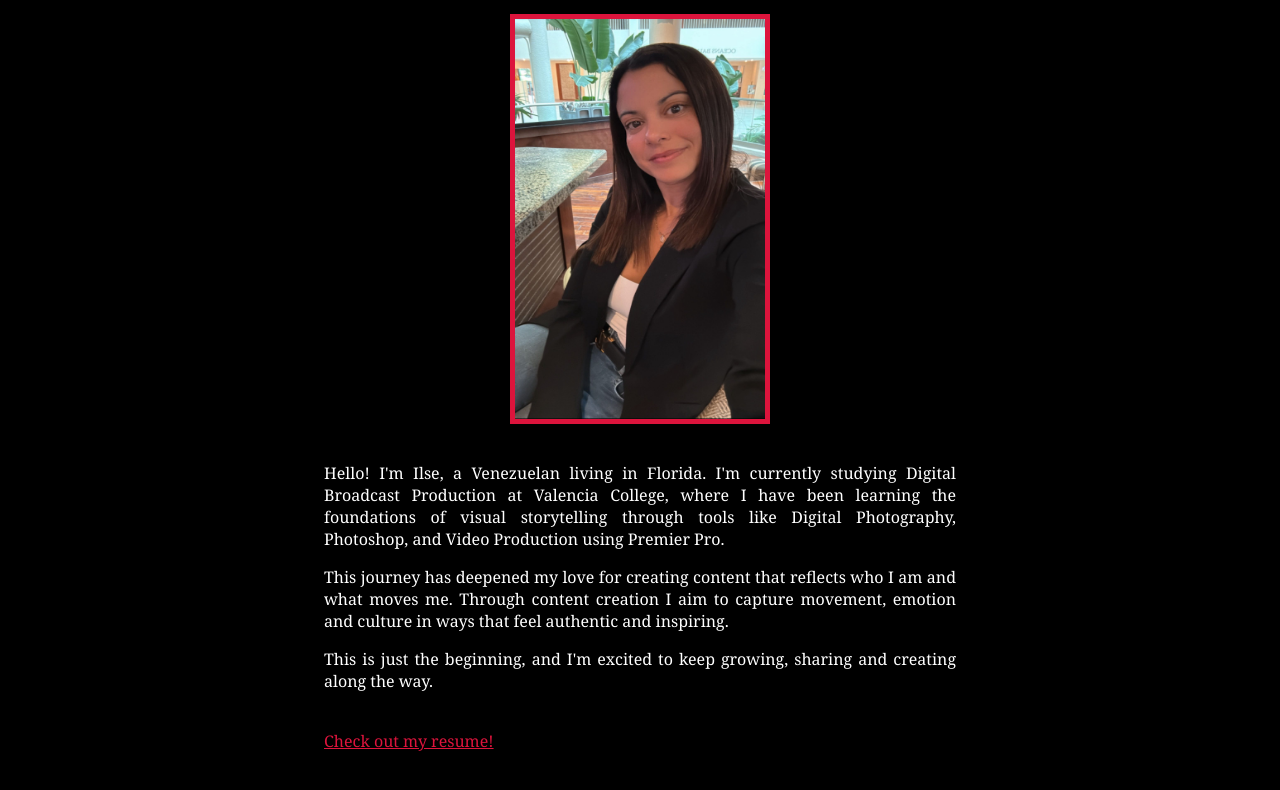
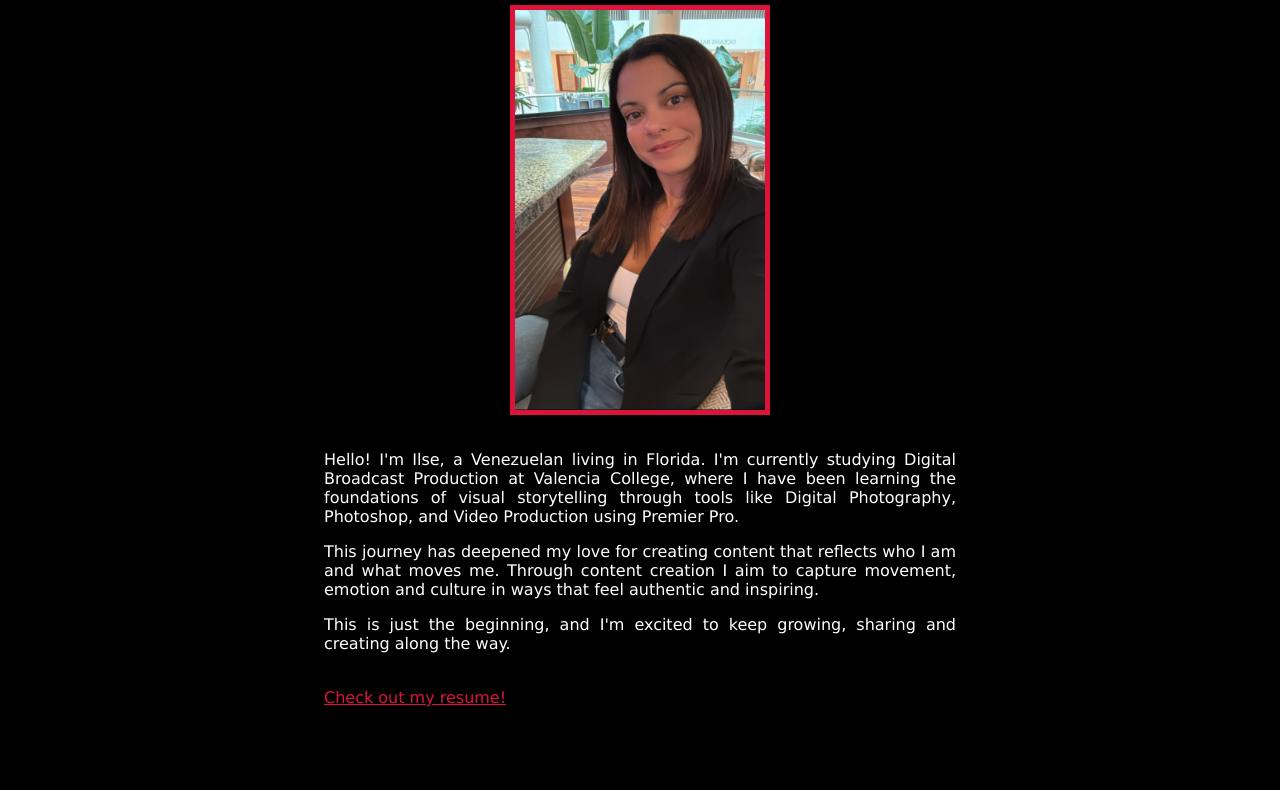
Before and after one commit to icgomez79/Mywebsite, a plain HTML site: page index.html in a window 1280 px wide. Shown: the part 181-971 px from the top of the page. Drawn offline with Linux system fonts and the light colour scheme.

Commit message:
Update style.css
Change in font

```diff
--- a/style.css
+++ b/style.css
@@ -5,7 +5,8 @@ body{
 	left:0;
 	position: relative;
 	background-color:black;
-	font-family:Georgia, 'Times New Roman', Times, serif;
+	font-family:'Lucida Sans', 'Lucida Sans Regular', 'Lucida Grande', 'Lucida Sans Unicode',
+	Geneva, Verdana, sans-serif;
     color: white;
 }
 body.light {
```
